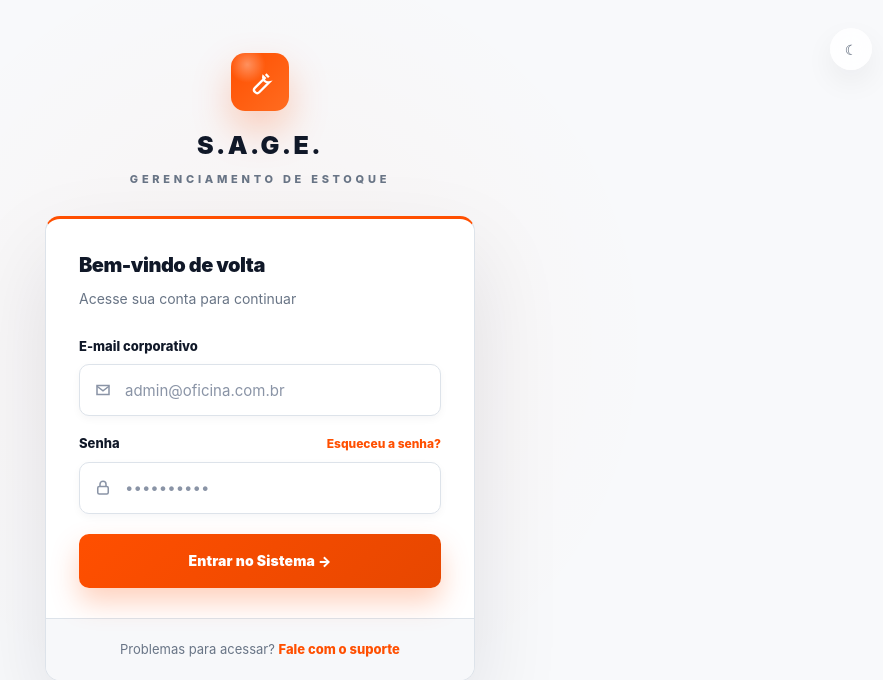
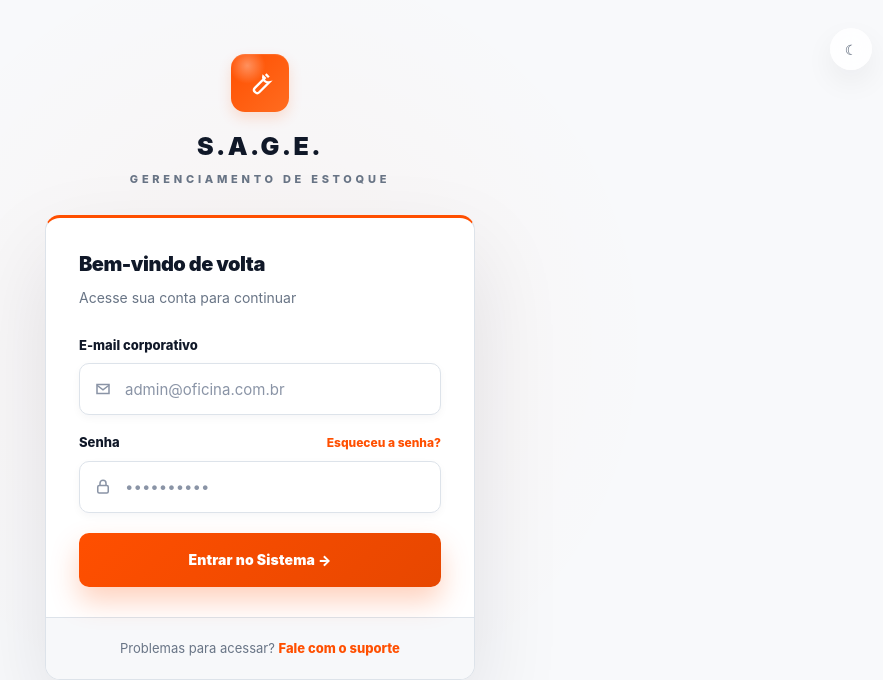
Before and after one commit to uDavisao/S.A.G.E., a PHP site: page /login.html in a window 1280 px wide. Shown: the top 680 px of the page, without its empty margins (380-1263 px from the left). Run offline with PHP 8.4, Linux system fonts and the light colour scheme.

Commit message:
Refactor .login-brand styles for flex layout
possível correção de bug visual

```diff
--- a/Front-end/assets/css/auth.css
+++ b/Front-end/assets/css/auth.css
@@ -75,9 +75,21 @@ body.auth-page {
 }
 
 .login-brand {
-    display: grid;
-    justify-items: center;
+    display: flex;
+    flex-direction: column;
+    align-items: center;
     margin-bottom: 28px;
+    text-align: center;
+}
+
+.login-brand-subtitle {
+    margin-top: 10px;
+    color: var(--login-muted);
+    font-size: 11px;
+    font-weight: 800;
+    letter-spacing: .18em;
+    text-transform: uppercase;
+    line-height: 1.4;
 }
 
 .login-brand-icon {
@@ -91,7 +103,9 @@ body.auth-page {
     background:
         radial-gradient(circle at 28% 20%, rgba(255, 255, 255, .35), transparent 29%),
         linear-gradient(135deg, var(--login-orange), #ff6c20);
-    box-shadow: 0 18px 38px rgba(255, 79, 0, .26);
+    box-shadow:
+    0 6px 14px rgba(255, 79, 0, .16),
+    inset 0 1px 1px rgba(255,255,255,.12);
 }
 
 .login-brand-icon svg {
```
